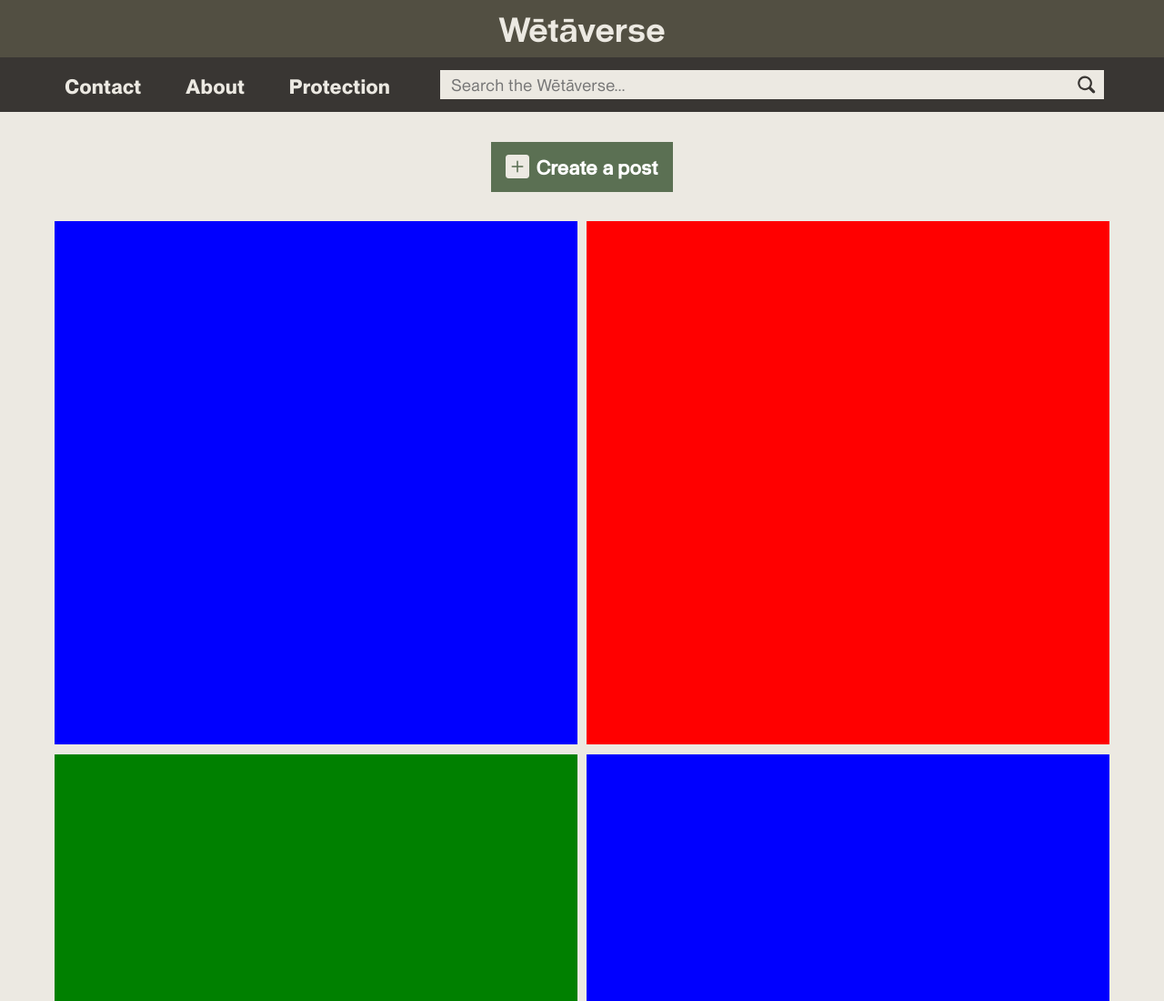
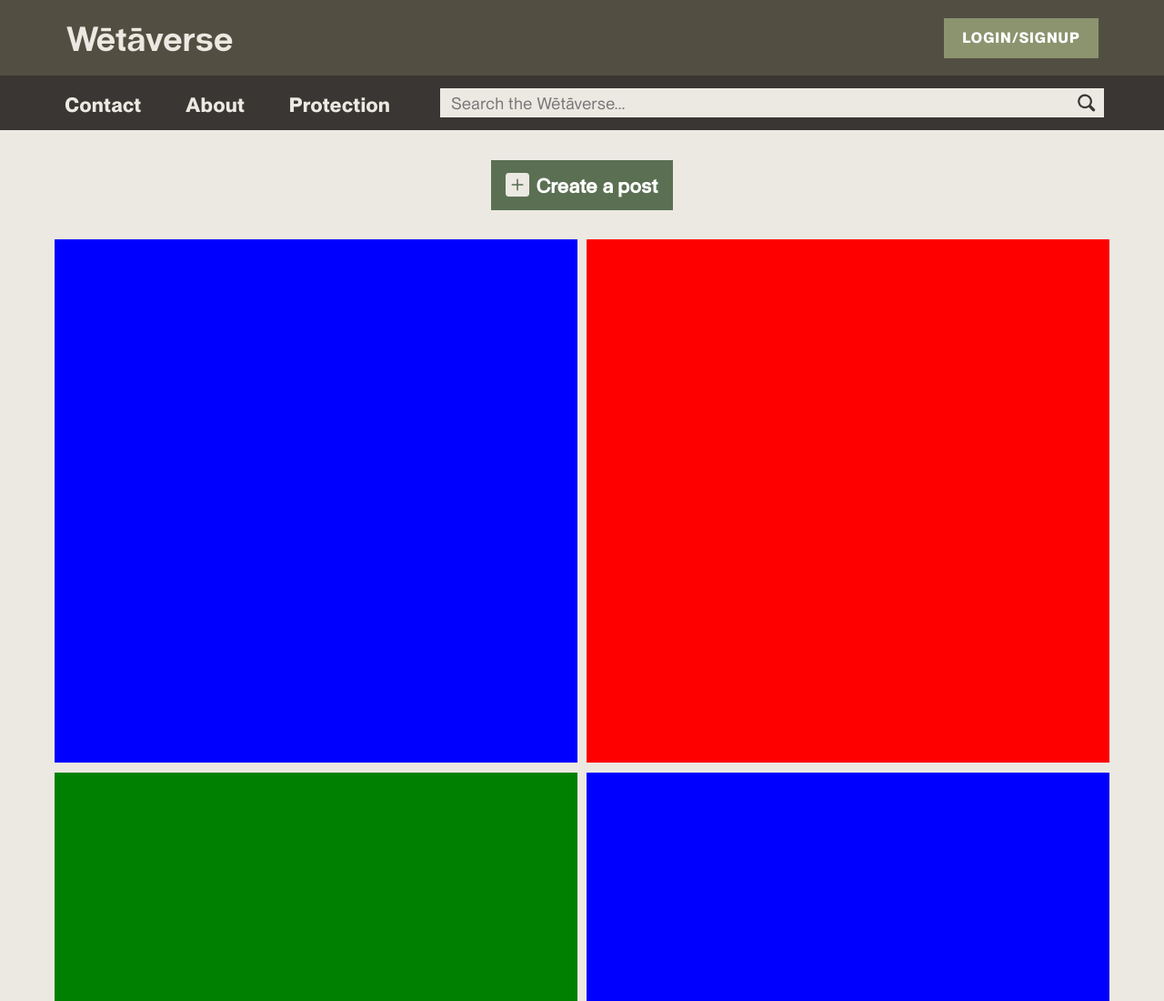
Before and after one commit to hollyjohanna/app-development-summative, a website: page frontend/index.html in a window 1280 px wide. Shown: the top 1100 px of the page at 91% size. Drawn offline with nearby package versions, Linux system fonts and the light colour scheme.

Commit message:
added login button to nav

```diff
--- a/frontend/css/modules/_nav.scss
+++ b/frontend/css/modules/_nav.scss
@@ -10,6 +10,7 @@ nav {
         width: 100%;
         background: $Brown;
         z-index: 10;
+        padding: 10px;
 
         .main-nav-cont {
             width: 100%;
@@ -22,9 +23,21 @@ nav {
 
             .logo {
                 @include LogoType;
-                font-size: 38px;
+                font-size: 30px;
                 text-decoration: none;
                 color: $White;
+                margin: 0;
+            }
+            a {
+                margin: 0;
+                #nav-login-button {
+                    @include button-main;
+                    padding: 5px 12px;
+                    font-size: 14px;
+                }
+                #nav-login-button:hover {
+                    background-color: $PrimaryGreen;
+                }
             }
         }
     }
@@ -202,6 +215,12 @@ nav {
                     text-decoration: none;
                     color: $White;
                 }
+                a {
+                    #nav-login-button {
+                        font-size: 16px;
+                        padding: 10px 20px;
+                    }
+                }
             }
         }
 
@@ -292,6 +311,12 @@ nav {
                     text-decoration: none;
                     color: $White;
                 }
+                a {
+                    #nav-login-button {
+                        font-size: 20px;
+                        padding: 13px 20px;
+                    }
+                }
             }
         }
 
--- a/frontend/index.html
+++ b/frontend/index.html
@@ -18,6 +18,7 @@
             <div class="main-nav">
                 <div class="main-nav-cont">
                     <a href="#" class="logo">Wētāverse</a>
+                    <a href="login.html"><button id="nav-login-button">Login/Signup</button></a>
                 </div>
             </div>
             <div class="secondary-nav" id="secondary-nav">
```
Also changed, not shown: frontend/css/styles.css.
